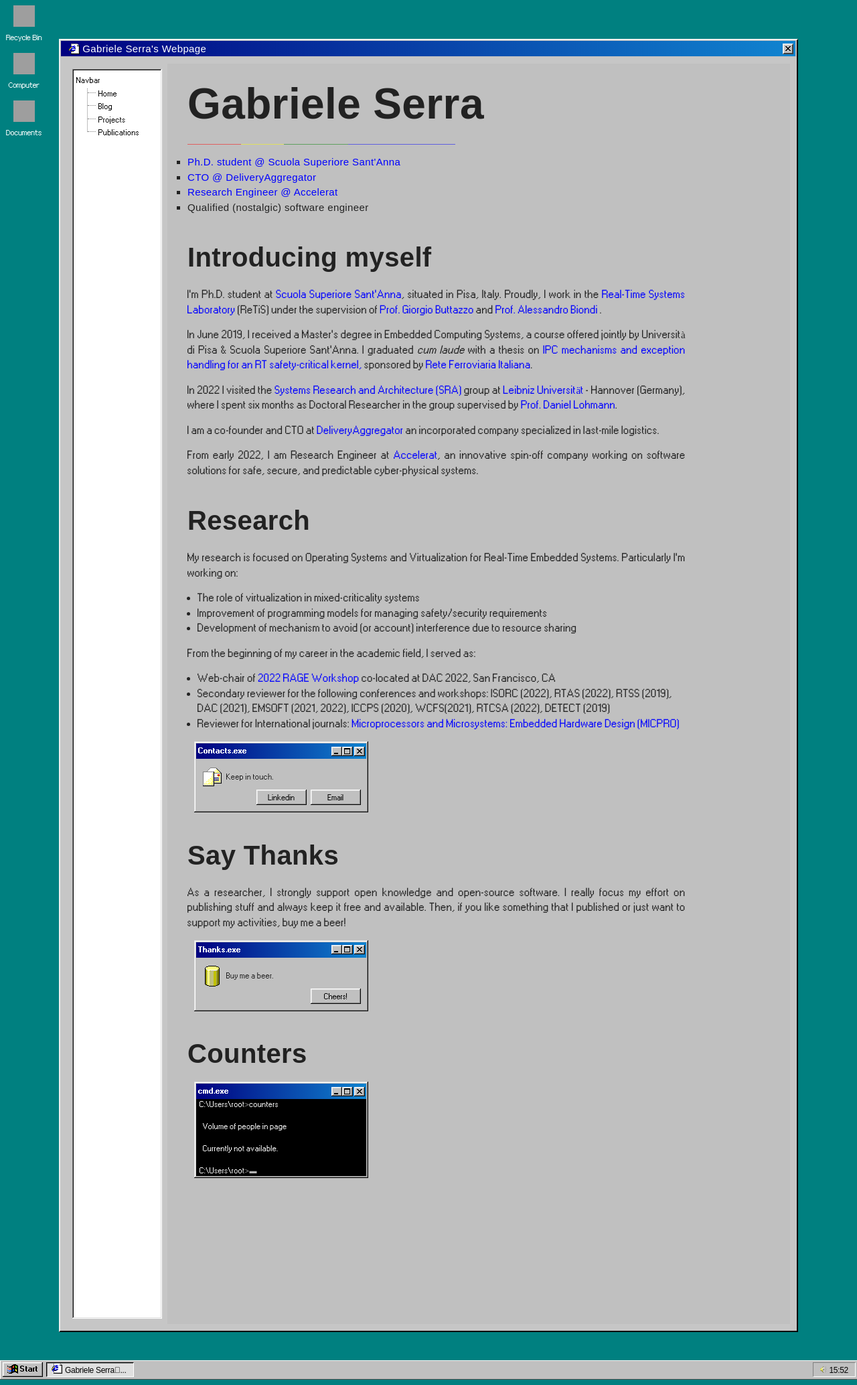
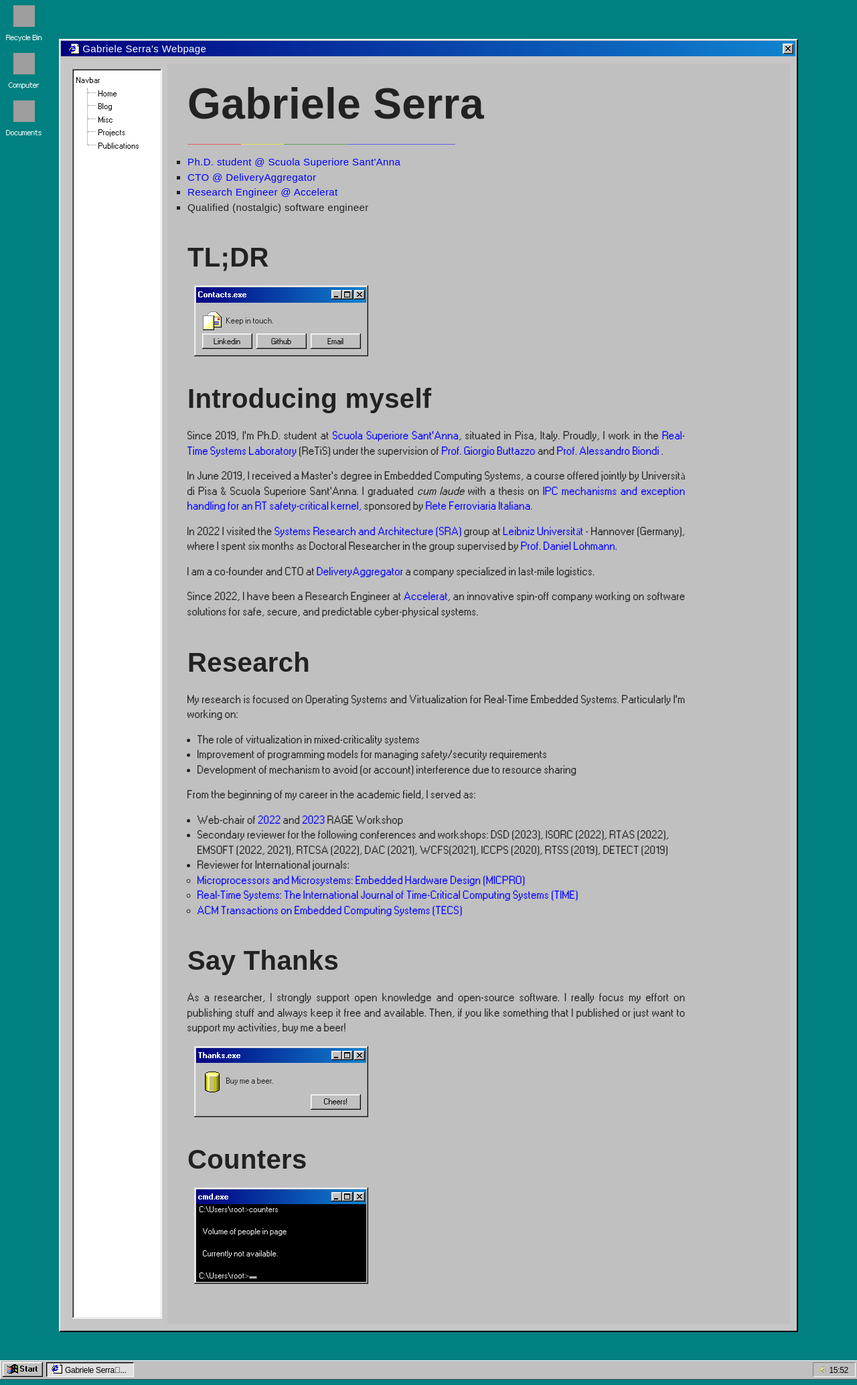
Before and after one commit to gabriserra/gabrieleserra.ml, a Jekyll site: the page built from index.markdown, in a window 1280 px wide. Shown: the whole page at 67% size. Built offline with Jekyll 4.4.1, drawn with Linux system fonts in a browser that asks for light colours; grey boxes are pictures that could not be loaded.

```diff
--- a/_layouts/home.html
+++ b/_layouts/home.html
@@ -16,9 +16,35 @@ layout: default
       </ul>
     </p>
 
+    <h2 id="tldr">TL;DR</h2>
+    <div class="window">
+      <div class="title-bar">
+        <div class="title-bar-text">
+          Contacts.exe
+        </div>
+
+        <div class="title-bar-controls">
+          <button aria-label="Minimize"></button>
+          <button aria-label="Maximize"></button>
+          <button aria-label="Close"></button>
+        </div>
+      </div>
+      <div class="window-body">
+        <div class="window-container">
+          <img src="{{ "/assets/img/envelope_open.png" | relative_url }}">
+          <p>Keep in touch.</p>
+        </div>
+        <section class="field-row">
+          <button><a href="https://www.linkedin.com/in/gabriele-serra/">Linkedin</a></button>
+          <button><a href="https://github.com/gabriserra">Github</a></button>
+          <button><a href="maito:gabriele.serra@santannapisa.it">Email</a></button>
+        </section>
+      </div>
+    </div>
+
     <h2 id="intro">Introducing myself</h2>
     <p>
-      I'm Ph.D. student at <a href="https://www.santannapisa.it">
+      Since 2019, I'm Ph.D. student at <a href="https://www.santannapisa.it">
       Scuola Superiore Sant'Anna</a>, situated in Pisa, Italy.
       Proudly, I work in the <a href="https://retis.santannapisa.it/">
       Real-Time Systems Laboratory</a> (ReTiS) under the supervision of
@@ -43,10 +69,10 @@ layout: default
     <p>
       I am a co-founder and CTO at
       <a href="https://landing.deliveryaggregator.com/">DeliveryAggregator</a>
-      an incorporated company specialized in last-mile logistics.
+      a company specialized in last-mile logistics.
     </p>
     <p>
-      From early 2022, I am Research Engineer at <a href="https://accelerat.eu/">
+      Since 2022, I have been a Research Engineer at <a href="https://accelerat.eu/">
       Accelerat</a>, an innovative spin-off company working on software solutions for safe,
       secure, and predictable cyber-physical systems.
     </p>
@@ -66,44 +92,27 @@ layout: default
     <p>
       From the beginning of my career in the academic field, I served as:
       <ul class="inner-list">
-        <li>Web-chair of <a href="https://rage2022.github.io/">2022 RAGE Workshop</a> co-located at DAC 2022, San Francisco, CA</li>
+        <li>Web-chair of <a href="https://rage-workshop.github.io/2022/">2022</a>
+            and <a href="https://rage-workshop.github.io/2023/">2023</a> RAGE Workshop</li>
         <li>
           Secondary reviewer for the following conferences and workshops:
-          ISORC (2022), RTAS (2022), RTSS (2019), DAC (2021), EMSOFT (2021, 2022),
-          ICCPS (2020), WCFS(2021), RTCSA (2022), DETECT (2019)
+          DSD (2023), ISORC (2022), RTAS (2022), EMSOFT (2022, 2021), RTCSA (2022),
+          DAC (2021), WCFS(2021), ICCPS (2020), RTSS (2019), DETECT (2019)
         </li>
         <li>
           Reviewer for International journals:
-          <a href="https://www.sciencedirect.com/journal/microprocessors-and-microsystems">
-            Microprocessors and Microsystems: Embedded Hardware Design (MICPRO)
+          <ul>
+            <li><a href="https://www.sciencedirect.com/journal/microprocessors-and-microsystems">
+              Microprocessors and Microsystems: Embedded Hardware Design (MICPRO)</li>
+            <li><a href="https://www.springer.com/journal/11241/">
+              Real-Time Systems: The International Journal of Time-Critical Computing Systems (TIME)</li>
+            <li><a href="https://dl.acm.org/journal/tecs">
+              ACM Transactions on Embedded Computing Systems (TECS)</li>
+          </ul>
           </a>
         </li>
       </ul>
     </p>
-
-    <div class="window">
-      <div class="title-bar">
-        <div class="title-bar-text">
-          Contacts.exe
-        </div>
-
-        <div class="title-bar-controls">
-          <button aria-label="Minimize"></button>
-          <button aria-label="Maximize"></button>
-          <button aria-label="Close"></button>
-        </div>
-      </div>
-      <div class="window-body">
-        <div class="window-container">
-          <img src="{{ "/assets/img/envelope_open.png" | relative_url }}">
-          <p>Keep in touch.</p>
-        </div>
-        <section class="field-row">
-          <button><a href="https://www.linkedin.com/in/gabriele-serra/">Linkedin</a></button>
-          <button><a href="maito:gabriele.serra@santannapisa.it">Email</a></button>
-        </section>
-      </div>
-    </div>
 
     <h2 id="say-thanks">Say Thanks</h2>
 
--- a/assets/css/main.css
+++ b/assets/css/main.css
@@ -76,10 +76,6 @@ button {
 a {
     outline: 0;
     text-decoration: none;
-    -webkit-user-select: none;
-    -moz-user-select: none;
-    -ms-user-select: none;
-    user-select: none;
 }
 
 /**
```
Also changed, not shown: collections/_pages/miscellaneous.markdown (added, +31 -0 lines), assets/postdata/stereograms/giraffe.jpg (added), assets/postdata/stereograms/squirrel.jpg (added).
